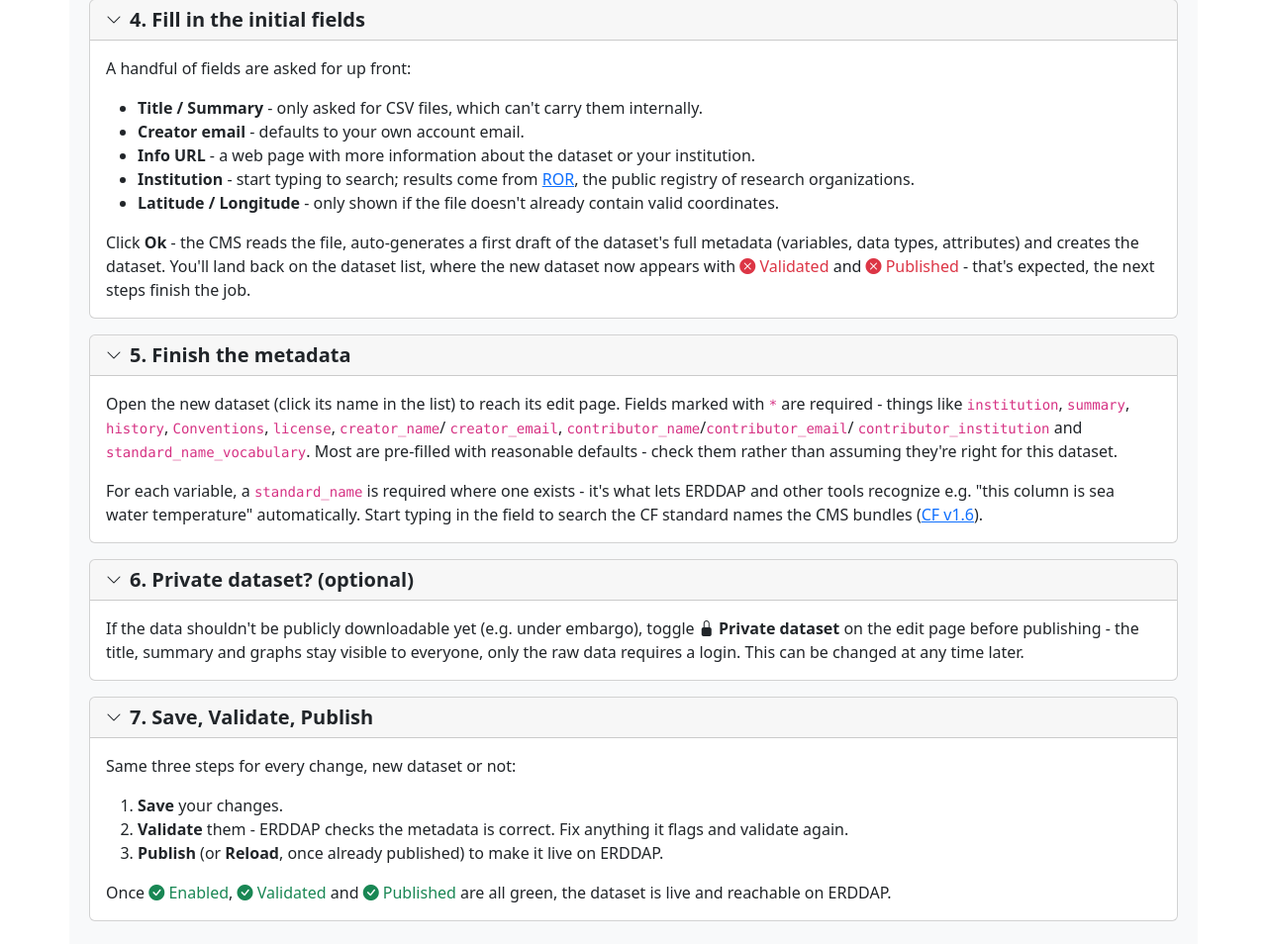
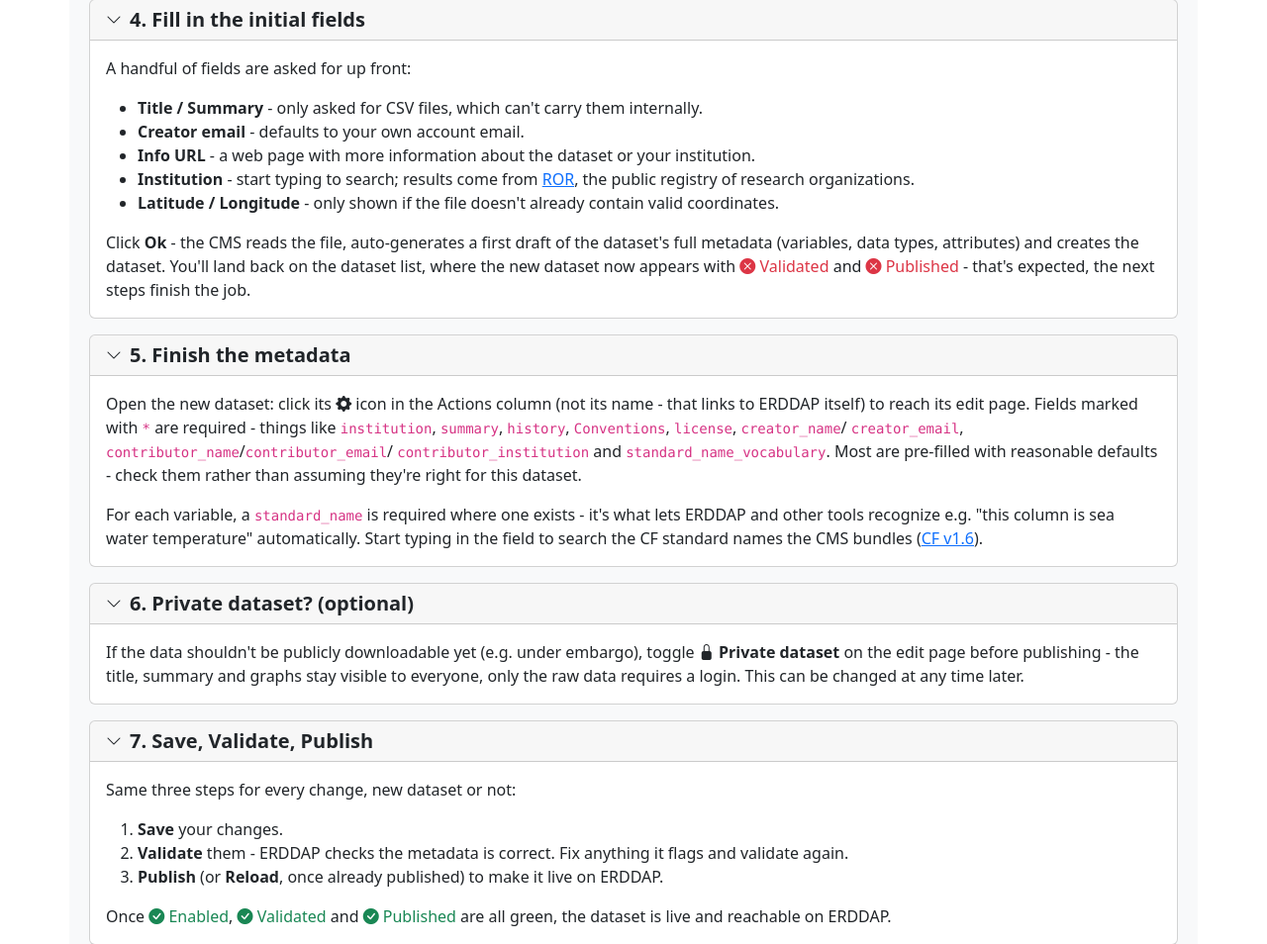
Before and after one commit to ISP-CNR/erddap-cms, a Python web app: template frontend/templates/guide.html in a window 1280 px wide. Shown: the part 1391-2345 px from the top of the page at 99% size. Run offline with Jinja, Linux system fonts and the light colour scheme; the template is opened without the code that fills it, so the values that code supplies are empty; some libraries are stand-ins or nearby versions.

Commit message:
Guide: fix step 5 - dataset name links to ERDDAP, not the edit page
Verified in index.html: the dataset title link uses dataset.link/
info_link (ERDDAP itself), the edit page is reached via the separate
gear icon (href_config, /xml/edit?id=...) in the Actions column.

```diff
--- a/frontend/templates/guide.html
+++ b/frontend/templates/guide.html
@@ -117,7 +117,8 @@
 
   {% call step(5, "Finish the metadata", "5") %}
     <p class="card-text">
-      Open the new dataset (click its name in the list) to reach its edit page. Fields marked with
+      Open the new dataset: click its <i class="bi bi-gear-fill"></i> icon in the Actions column (not its name -
+      that links to ERDDAP itself) to reach its edit page. Fields marked with
       <code>*</code> are required - things like <code>institution</code>, <code>summary</code>,
       <code>history</code>, <code>Conventions</code>, <code>license</code>, <code>creator_name</code>/
       <code>creator_email</code>, <code>contributor_name</code>/<code>contributor_email</code>/
```
